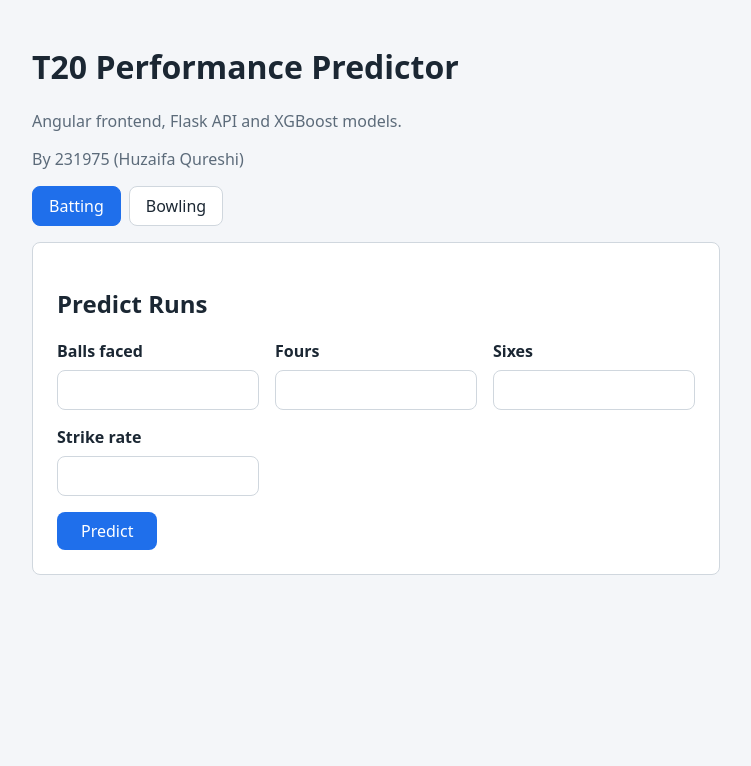
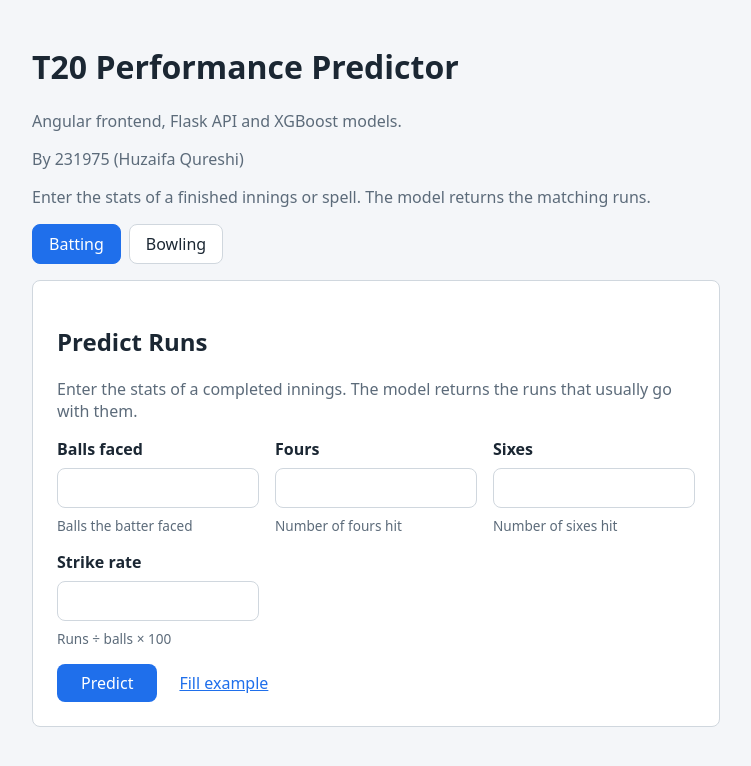
Before and after one commit to HuzaifaQureshi143/t20-predictor, an Angular app in the folder frontend/: page / in a window 1280 px wide. Shown: the top 766 px of the page, without its empty margins (264-1015 px from the left). Built offline with nearby package versions, Linux system fonts and the light colour scheme.

Commit message:
UX: inputs are stats of a completed innings - clear labelling

```diff
--- a/frontend/src/app/app.css
+++ b/frontend/src/app/app.css
@@ -95,3 +95,28 @@
     font-size: 2rem;
     font-weight: 700;
 }
+
+.intro,
+.hint {
+    color: var(--color-muted);
+}
+
+.hint {
+    font-weight: 400;
+    font-size: 0.85rem;
+}
+
+.actions {
+    display: flex;
+    align-items: center;
+    gap: var(--space-2);
+}
+
+.link {
+    border: 0;
+    background: none;
+    color: var(--color-primary);
+    font: inherit;
+    cursor: pointer;
+    text-decoration: underline;
+}
--- a/frontend/src/app/app.html
+++ b/frontend/src/app/app.html
@@ -3,6 +3,7 @@
     <h1>T20 Performance Predictor</h1>
     <p>Angular frontend, Flask API and XGBoost models.</p>
     <p>By 231975 (Huzaifa Qureshi)</p>
+    <p>Enter the stats of a finished innings or spell. The model returns the matching runs.</p>
   </header>
 
   @if (!isLocal) {
@@ -22,6 +23,7 @@
 
   <form class="card" (ngSubmit)="submit()">
     <h2>Predict {{ active().target }}</h2>
+    <p class="intro">{{ active().intro }}</p>
 
     <div class="grid">
       @for (field of active().fields; track field.key) {
@@ -29,13 +31,17 @@
         <span>{{ field.label }}</span>
         <input type="number" [name]="field.key" [min]="field.min" [max]="field.max" [step]="field.step"
           [(ngModel)]="values[field.key]" />
+        <small class="hint">{{ field.hint }}</small>
       </label>
       }
     </div>
 
-    <button type="submit" class="primary" [disabled]="loading() || !isLocal">
-      {{ loading() ? 'Predicting' : 'Predict' }}
-    </button>
+    <div class="actions">
+      <button type="submit" class="primary" [disabled]="loading() || !isLocal">
+        {{ loading() ? 'Predicting' : 'Predict' }}
+      </button>
+      <button type="button" class="link" (click)="fillExample()">Fill example</button>
+    </div>
   </form>
 
   @if (error()) {
@@ -46,7 +52,7 @@
   <section class="card result" aria-live="polite">
     <h2>Result</h2>
     <p class="value">{{ r.prediction }}</p>
-    <p>Predicted {{ r.target }} ({{ r.model }} model)</p>
+    <p>Estimated {{ r.target }} for the stats you entered</p>
   </section>
   }
 </main>
--- a/frontend/src/app/app.ts
+++ b/frontend/src/app/app.ts
@@ -24,6 +24,11 @@
   select(kind: ModelKind): void {
     this.activeKind.set(kind);
     this.values = {};
+    this.error.set('');
+    this.result.set(null);
+  }
+  fillExample(): void {
+    this.values = { ...this.active().example };
     this.error.set('');
     this.result.set(null);
   }
--- a/frontend/src/app/model-config.ts
+++ b/frontend/src/app/model-config.ts
@@ -3,6 +3,7 @@
 export interface FieldSpec {
     key: string;
     label: string;
+    hint: string;
     min: number;
     max: number;
     step: number;
@@ -12,32 +13,38 @@
     kind: ModelKind;
     title: string;
     target: string;
+    intro: string;
+    example: Record<string, number>;
     fields: FieldSpec[];
 }
+
 export const MODELS: ModelSpec[] = [
     {
         kind: 'batting',
         title: 'Batting',
         target: 'Runs',
+        intro:
+            'Enter the stats of a completed innings. The model returns the runs that usually go with them.',
+        example: { balls: 20, fours: 3, sixes: 2, strike_rate: 150 },
         fields: [
-            { key: 'balls', label: 'Balls faced', min: 1, max: 120, step: 1 },
-            { key: 'fours', label: 'Fours', min: 0, max: 60, step: 1 },
-            { key: 'sixes', label: 'Sixes', min: 0, max: 60, step: 1 },
-            {
-                key: 'strike_rate', label: 'Strike rate', min: 0, max: 720, step:
-                    0.01
-            },
+            { key: 'balls', label: 'Balls faced', hint: 'Balls the batter faced', min: 1, max: 120, step: 1 },
+            { key: 'fours', label: 'Fours', hint: 'Number of fours hit', min: 0, max: 60, step: 1 },
+            { key: 'sixes', label: 'Sixes', hint: 'Number of sixes hit', min: 0, max: 60, step: 1 },
+            { key: 'strike_rate', label: 'Strike rate', hint: 'Runs ÷ balls × 100', min: 0, max: 720, step: 0.01 },
         ],
     },
     {
         kind: 'bowling',
         title: 'Bowling',
         target: 'Runs conceded',
+        intro:
+            'Enter the figures of a completed spell. The model returns the runs conceded that usually go with them.',
+        example: { fours: 3, sixes: 1, balls: 24, economy: 8 },
         fields: [
-            { key: 'fours', label: 'Fours conceded', min: 0, max: 24, step: 1 },
-            { key: 'sixes', label: 'Sixes conceded', min: 0, max: 24, step: 1 },
-            { key: 'balls', label: 'Balls bowled', min: 1, max: 24, step: 1 },
-            { key: 'economy', label: 'Economy rate', min: 0, max: 60, step: 0.01 },
+            { key: 'fours', label: 'Fours conceded', hint: 'Fours hit off the bowler', min: 0, max: 24, step: 1 },
+            { key: 'sixes', label: 'Sixes conceded', hint: 'Sixes hit off the bowler', min: 0, max: 24, step: 1 },
+            { key: 'balls', label: 'Balls bowled', hint: 'Up to 24 balls (4 overs)', min: 1, max: 24, step: 1 },
+            { key: 'economy', label: 'Economy rate', hint: 'Runs conceded per over', min: 0, max: 60, step: 0.01 },
         ],
     },
 ];
```
